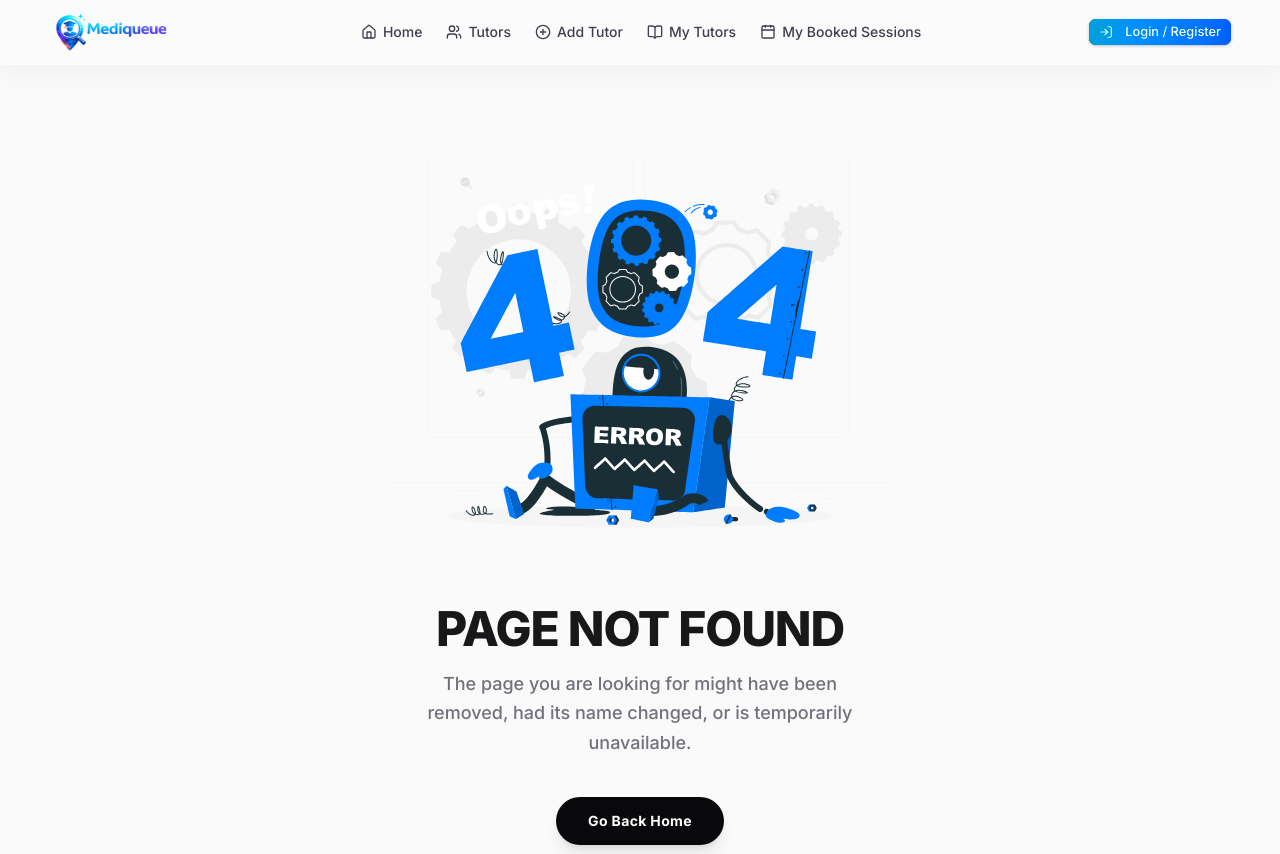
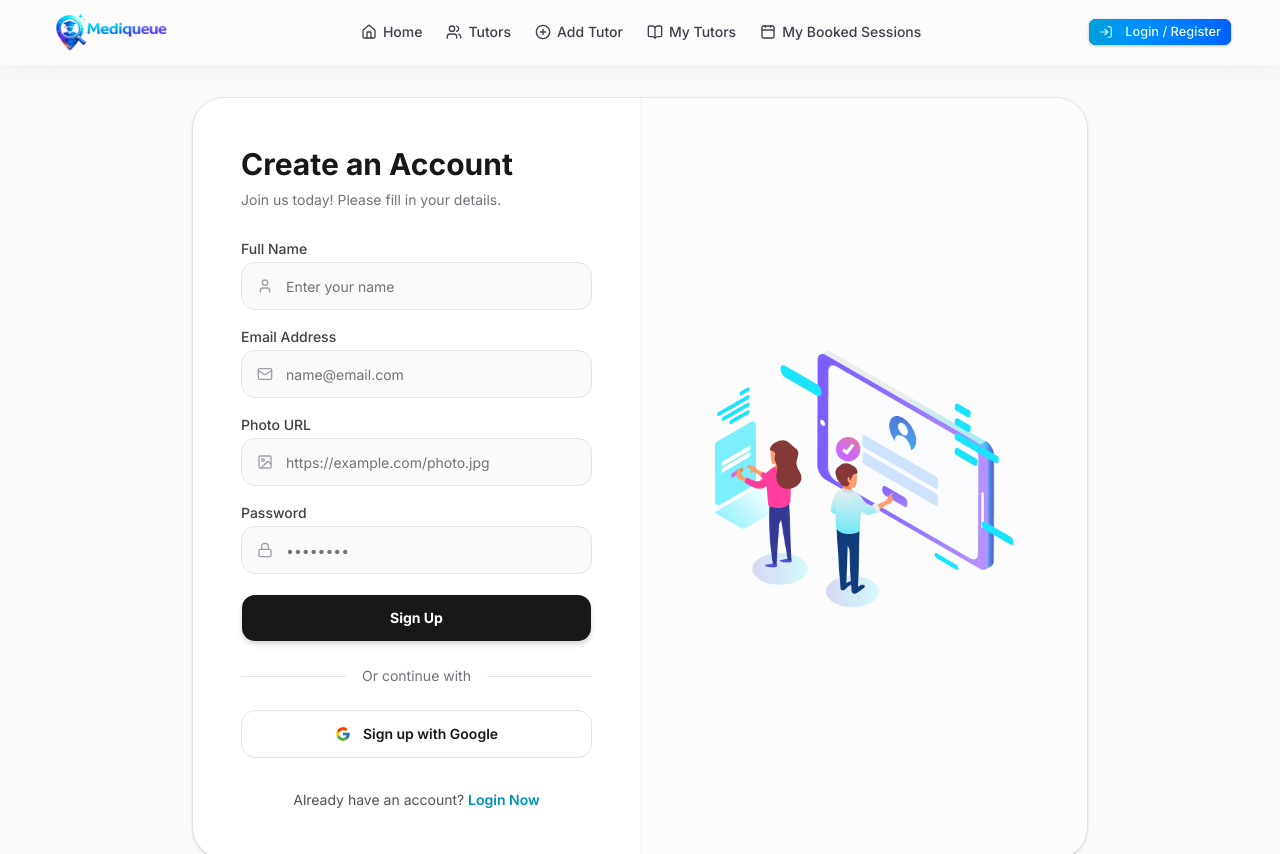
Before and after one commit to Ashik-Ahammad/mediqueue-client, a Next.js app: page /register in a window 1280 px wide. Before the commit this address had no page. Shown: the top 854 px of the page. Built offline with nearby package versions, Linux system fonts and the light colour scheme.

Commit message:
Add Register Page

```diff
--- a/src/app/(auth)/login/page.jsx
+++ b/src/app/(auth)/login/page.jsx
@@ -4,12 +4,15 @@ import Link from 'next/link';
 import { Mail, Lock } from 'lucide-react';
 import { FcGoogle } from "react-icons/fc";
 import Lottie from "lottie-react";
+import { Button } from "@/components/ui/button";
+import { Input } from "@/components/ui/input";
+import { Label } from "@/components/ui/label";
+
 import loginAnimation from "../../../../public/assets/login.json";
 
 const LoginPage = () => {
 
   const handleLogin = async (e) => {
-
     e.preventDefault();
 
     const formData = new FormData(e.currentTarget);
@@ -38,44 +41,46 @@ const LoginPage = () => {
 
           <form onSubmit={handleLogin} className="space-y-5">
             <div className="space-y-1.5">
-              <label className="block text-sm font-semibold text-zinc-700 dark:text-zinc-300">Email Address</label>
+              <Label htmlFor="email" className="text-zinc-700 dark:text-zinc-300">Email Address</Label>
               <div className="relative">
-                <Mail className="absolute left-4 top-1/2 -translate-y-1/2 h-4 w-4 text-zinc-400" />
-                <input
+                <Mail className="absolute left-4 top-1/2 -translate-y-1/2 h-4 w-4 text-zinc-400 z-10" />
+                <Input
+                  id="email"
                   type="email"
                   name="email"
                   required
-                  placeholder="name@example.com"
-                  className="w-full pl-11 pr-4 py-3 rounded-xl bg-zinc-50 dark:bg-zinc-950 border border-zinc-200 dark:border-zinc-800 text-sm focus:outline-none focus:ring-2 focus:ring-cyan-500/50 transition-all text-zinc-900 dark:text-zinc-100"
+                  placeholder="name@email.com"
+                  className="pl-11 h-12 rounded-xl bg-zinc-50 dark:bg-zinc-950 border-zinc-200 dark:border-zinc-800 focus-visible:ring-cyan-500/50 text-zinc-900 dark:text-zinc-100"
                 />
               </div>
             </div>
 
             <div className="space-y-1.5">
               <div className="flex items-center justify-between">
-                <label className="text-sm font-semibold text-zinc-700 dark:text-zinc-300">Password</label>
+                <Label htmlFor="password" className="text-zinc-700 dark:text-zinc-300">Password</Label>
                 <Link href="/forgot-password" className="text-sm font-medium text-cyan-600 hover:text-cyan-700 dark:text-cyan-400">
                   Forgot password?
                 </Link>
               </div>
               <div className="relative">
-                <Lock className="absolute left-4 top-1/2 -translate-y-1/2 h-4 w-4 text-zinc-400" />
-                <input
+                <Lock className="absolute left-4 top-1/2 -translate-y-1/2 h-4 w-4 text-zinc-400 z-10" />
+                <Input
+                  id="password"
                   type="password"
                   name="password"
                   required
                   placeholder="••••••••"
-                  className="w-full pl-11 pr-4 py-3 rounded-xl bg-zinc-50 dark:bg-zinc-950 border border-zinc-200 dark:border-zinc-800 text-sm focus:outline-none focus:ring-2 focus:ring-cyan-500/50 transition-all text-zinc-900 dark:text-zinc-100"
+                  className="pl-11 h-12 rounded-xl bg-zinc-50 dark:bg-zinc-950 border-zinc-200 dark:border-zinc-800 focus-visible:ring-cyan-500/50 text-zinc-900 dark:text-zinc-100"
                 />
               </div>
             </div>
 
-            <button
+            <Button
               type="submit"
-              className="w-full py-3.5 rounded-xl bg-zinc-900 dark:bg-zinc-50 text-white dark:text-zinc-900 font-bold text-sm shadow-md hover:-translate-y-0.5 transition-transform cursor-pointer"
+              className="w-full h-12 rounded-xl bg-zinc-900 dark:bg-zinc-50 text-white dark:text-zinc-900 font-bold text-sm shadow-md hover:-translate-y-0.5 hover:bg-zinc-800 dark:hover:bg-zinc-200 transition-all cursor-pointer"
             >
               Sign In
-            </button>
+            </Button>
           </form>
 
           <div className="mt-6 flex items-center">
@@ -84,18 +89,19 @@ const LoginPage = () => {
             <div className="flex-1 border-t border-zinc-200 dark:border-zinc-800"></div>
           </div>
 
-          <button
+          <Button
             type="button"
-            className="mt-6 w-full flex items-center justify-center gap-3 py-3.5 rounded-xl bg-white dark:bg-zinc-900 border border-zinc-200 dark:border-zinc-800 text-zinc-900 dark:text-zinc-100 font-semibold text-sm hover:bg-zinc-50 dark:hover:bg-zinc-800 transition-colors cursor-pointer"
+            variant="outline"
+            className="mt-6 w-full h-12 flex items-center justify-center gap-3 rounded-xl bg-white dark:bg-zinc-900 border border-zinc-200 dark:border-zinc-800 text-zinc-900 dark:text-zinc-100 font-semibold text-sm hover:bg-zinc-50 dark:hover:bg-zinc-800 transition-colors cursor-pointer"
           >
             <FcGoogle className="h-5 w-5" />
             Sign in with Google
-          </button>
+          </Button>
 
           <p className="mt-8 text-center text-sm text-zinc-600 dark:text-zinc-400">
-            Don't have an account?{' '}
+            Do not have an account?{' '}
             <Link href="/register" className="font-semibold text-cyan-600 hover:text-cyan-700 dark:text-cyan-400 transition-colors">
-              Register here
+              Register Now
             </Link>
           </p>
         </div>
--- /dev/null
+++ b/src/app/(auth)/register/page.jsx
@@ -0,0 +1,166 @@
+'use client';
+
+import React, { useState } from 'react';
+import Link from 'next/link';
+import { Mail, Lock, User, Image as ImageIcon } from 'lucide-react';
+import { FcGoogle } from "react-icons/fc";
+import Lottie from "lottie-react";
+import { toast } from 'sonner';
+import { Button } from "@/components/ui/button";
+import { Input } from "@/components/ui/input";
+import { Label } from "@/components/ui/label";
+
+import registerAnimation from "../../../../public/assets/register.json";
+
+const RegisterPage = () => {
+  const [passwordError, setPasswordError] = useState('');
+
+  const handleRegister = async (e) => {
+
+    e.preventDefault();
+    setPasswordError('');
+
+    const formData = new FormData(e.currentTarget);
+    const userData = Object.fromEntries(formData.entries());
+    const { password } = userData;
+
+    if (password.length < 6) {
+      setPasswordError('Password must be at least 6 characters long.');
+      toast.error('Registration failed! Check your password.');
+      return;
+    }
+    if (!/[A-Z]/.test(password)) {
+      setPasswordError('Password must contain at least one Uppercase letter.');
+      toast.error('Registration failed! Check your password.');
+      return;
+    }
+    if (!/[a-z]/.test(password)) {
+      setPasswordError('Password must contain at least one Lowercase letter.');
+      toast.error('Registration failed! Check your password.');
+      return;
+    }
+
+    console.log(userData);
+  };
+
+  return (
+    <div className="min-h-screen flex items-center justify-center p-4 sm:p-6 lg:p-8 bg-zinc-50 dark:bg-zinc-950">
+      <div className="flex flex-col md:flex-row-reverse w-full max-w-4xl bg-white dark:bg-zinc-900 rounded-[2rem] shadow-sm border border-zinc-200 dark:border-zinc-800 overflow-hidden">
+
+        <div className="hidden md:flex md:w-1/2 bg-zinc-50/50 dark:bg-zinc-950/50 p-12 items-center justify-center border-l border-zinc-100 dark:border-zinc-800">
+          <Lottie
+            animationData={registerAnimation}
+            loop={true}
+            className="w-full h-auto max-w-87.5"
+          />
+        </div>
+
+        <div className="w-full md:w-1/2 p-8 sm:p-12 flex flex-col justify-center">
+          <div className="mb-8 text-center md:text-left">
+            <h2 className="text-3xl font-bold text-zinc-900 dark:text-zinc-50 mb-2">Create an Account</h2>
+            <p className="text-zinc-500 dark:text-zinc-400 text-sm">Join us today! Please fill in your details.</p>
+          </div>
+
+          <form onSubmit={handleRegister} className="space-y-5">
+            <div className="space-y-1.5">
+              <Label htmlFor="name" className="text-zinc-700 dark:text-zinc-300">Full Name</Label>
+              <div className="relative">
+                <User className="absolute left-4 top-1/2 -translate-y-1/2 h-4 w-4 text-zinc-400 z-10" />
+                <Input
+                  id="name"
+                  type="text"
+                  name="name"
+                  required
+                  placeholder="Enter your name"
+                  className="pl-11 h-12 rounded-xl bg-zinc-50 dark:bg-zinc-950 border-zinc-200 dark:border-zinc-800 focus-visible:ring-cyan-500/50 text-zinc-900 dark:text-zinc-100"
+                />
+              </div>
+            </div>
+
+            <div className="space-y-1.5">
+              <Label htmlFor="email" className="text-zinc-700 dark:text-zinc-300">Email Address</Label>
+              <div className="relative">
+                <Mail className="absolute left-4 top-1/2 -translate-y-1/2 h-4 w-4 text-zinc-400 z-10" />
+                <Input
+                  id="email"
+                  type="email"
+                  name="email"
+                  required
+                  placeholder="name@email.com"
+                  className="pl-11 h-12 rounded-xl bg-zinc-50 dark:bg-zinc-950 border-zinc-200 dark:border-zinc-800 focus-visible:ring-cyan-500/50 text-zinc-900 dark:text-zinc-100"
+                />
+              </div>
+            </div>
+
+            <div className="space-y-1.5">
+              <Label htmlFor="photoUrl" className="text-zinc-700 dark:text-zinc-300">Photo URL</Label>
+              <div className="relative">
+                <ImageIcon className="absolute left-4 top-1/2 -translate-y-1/2 h-4 w-4 text-zinc-400 z-10" />
+                <Input
+                  id="photoUrl"
+                  type="url"
+                  name="photoUrl"
+                  required
+                  placeholder="https://example.com/photo.jpg"
+                  className="pl-11 h-12 rounded-xl bg-zinc-50 dark:bg-zinc-950 border-zinc-200 dark:border-zinc-800 focus-visible:ring-cyan-500/50 text-zinc-900 dark:text-zinc-100"
+                />
+              </div>
+            </div>
+
+            <div className="space-y-1.5">
+              <Label htmlFor="password" className="text-zinc-700 dark:text-zinc-300">Password</Label>
+              <div className="relative">
+                <Lock className="absolute left-4 top-1/2 -translate-y-1/2 h-4 w-4 text-zinc-400 z-10" />
+                <Input
+                  id="password"
+                  type="password"
+                  name="password"
+                  required
+                  placeholder="••••••••"
+                  className="pl-11 h-12 rounded-xl bg-zinc-50 dark:bg-zinc-950 border-zinc-200 dark:border-zinc-800 focus-visible:ring-cyan-500/50 text-zinc-900 dark:text-zinc-100"
+                />
+              </div>
+              {passwordError && (
+                <p className="text-xs font-medium text-rose-500 mt-1 pl-1">
+                  * {passwordError}
+                </p>
+              )}
+            </div>
+
+            <Button
+              type="submit"
+              className="w-full h-12 rounded-xl bg-zinc-900 dark:bg-zinc-50 text-white dark:text-zinc-900 font-bold text-sm shadow-md hover:-translate-y-0.5 hover:bg-zinc-800 dark:hover:bg-zinc-200 transition-all cursor-pointer"
+            >
+              Sign Up
+            </Button>
+          </form>
+
+          <div className="mt-6 flex items-center">
+            <div className="flex-1 border-t border-zinc-200 dark:border-zinc-800"></div>
+            <span className="px-4 text-sm text-zinc-500">Or continue with</span>
+            <div className="flex-1 border-t border-zinc-200 dark:border-zinc-800"></div>
+          </div>
+
+          <Button
+            type="button"
+            variant="outline"
+            className="mt-6 w-full h-12 flex items-center justify-center gap-3 rounded-xl bg-white dark:bg-zinc-900 border border-zinc-200 dark:border-zinc-800 text-zinc-900 dark:text-zinc-100 font-semibold text-sm hover:bg-zinc-50 dark:hover:bg-zinc-800 transition-colors cursor-pointer"
+          >
+            <FcGoogle className="h-5 w-5" />
+            Sign up with Google
+          </Button>
+
+          <p className="mt-8 text-center text-sm text-zinc-600 dark:text-zinc-400">
+            Already have an account?{' '}
+            <Link href="/login" className="font-semibold text-cyan-600 hover:text-cyan-700 dark:text-cyan-400 transition-colors">
+              Login Now
+            </Link>
+          </p>
+        </div>
+
+      </div>
+    </div>
+  );
+};
+
+export default RegisterPage;
--- a/src/app/(auth)/register/register.jsx
+++ /dev/null
@@ -1,11 +0,0 @@
-import React from 'react';
-
-const RegisterPage = () => {
-  return (
-    <div>
-      new? register here!
-    </div>
-  );
-};
-
-export default RegisterPage;
--- a/src/components/BecomeMentor.jsx
+++ b/src/components/BecomeMentor.jsx
@@ -49,7 +49,7 @@ const BecomeMentor = () => {
             <div className="space-y-6 text-center lg:text-left">
               <span className="inline-flex items-center gap-1.5 rounded-full bg-zinc-100 dark:bg-zinc-800 px-4 py-1.5 text-xs font-bold tracking-wider text-zinc-800 dark:text-zinc-300 uppercase border border-zinc-200 dark:border-zinc-700">
                 <Sparkles className="h-3.5 w-3.5 text-cyan-500 animate-pulse" />
-                Join the Elite
+                Join the Service
               </span>
 
               <h2 className="text-4xl sm:text-5xl font-black tracking-tight text-zinc-900 dark:text-zinc-50 leading-[1.1]">
--- /dev/null
+++ b/src/components/ui/label.jsx
@@ -0,0 +1,23 @@
+"use client"
+
+import * as React from "react"
+import { Label as LabelPrimitive } from "radix-ui"
+
+import { cn } from "@/lib/utils"
+
+function Label({
+  className,
+  ...props
+}) {
+  return (
+    <LabelPrimitive.Root
+      data-slot="label"
+      className={cn(
+        "flex items-center gap-2 text-sm leading-none font-medium select-none group-data-[disabled=true]:pointer-events-none group-data-[disabled=true]:opacity-50 peer-disabled:cursor-not-allowed peer-disabled:opacity-50",
+        className
+      )}
+      {...props} />
+  );
+}
+
+export { Label }
```
